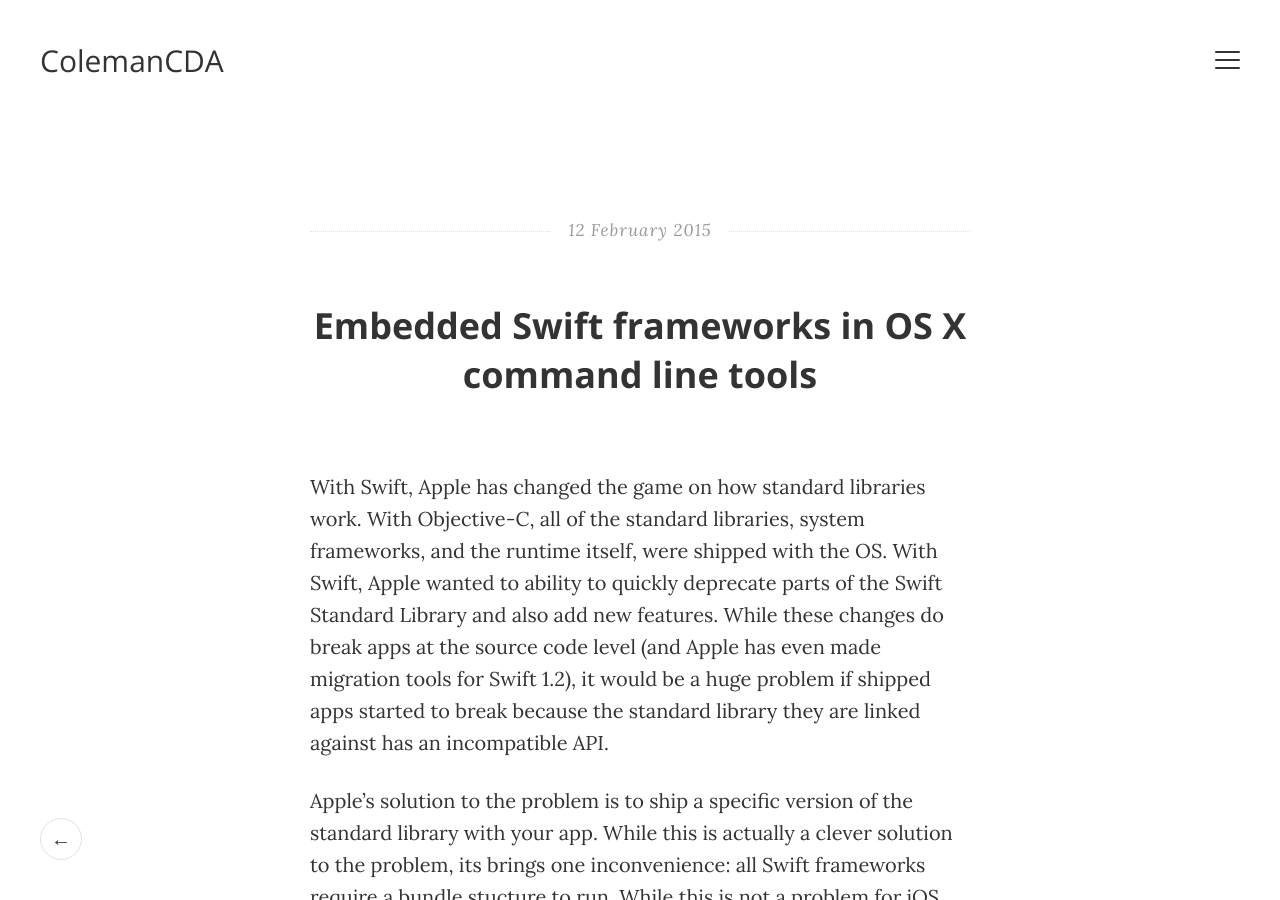
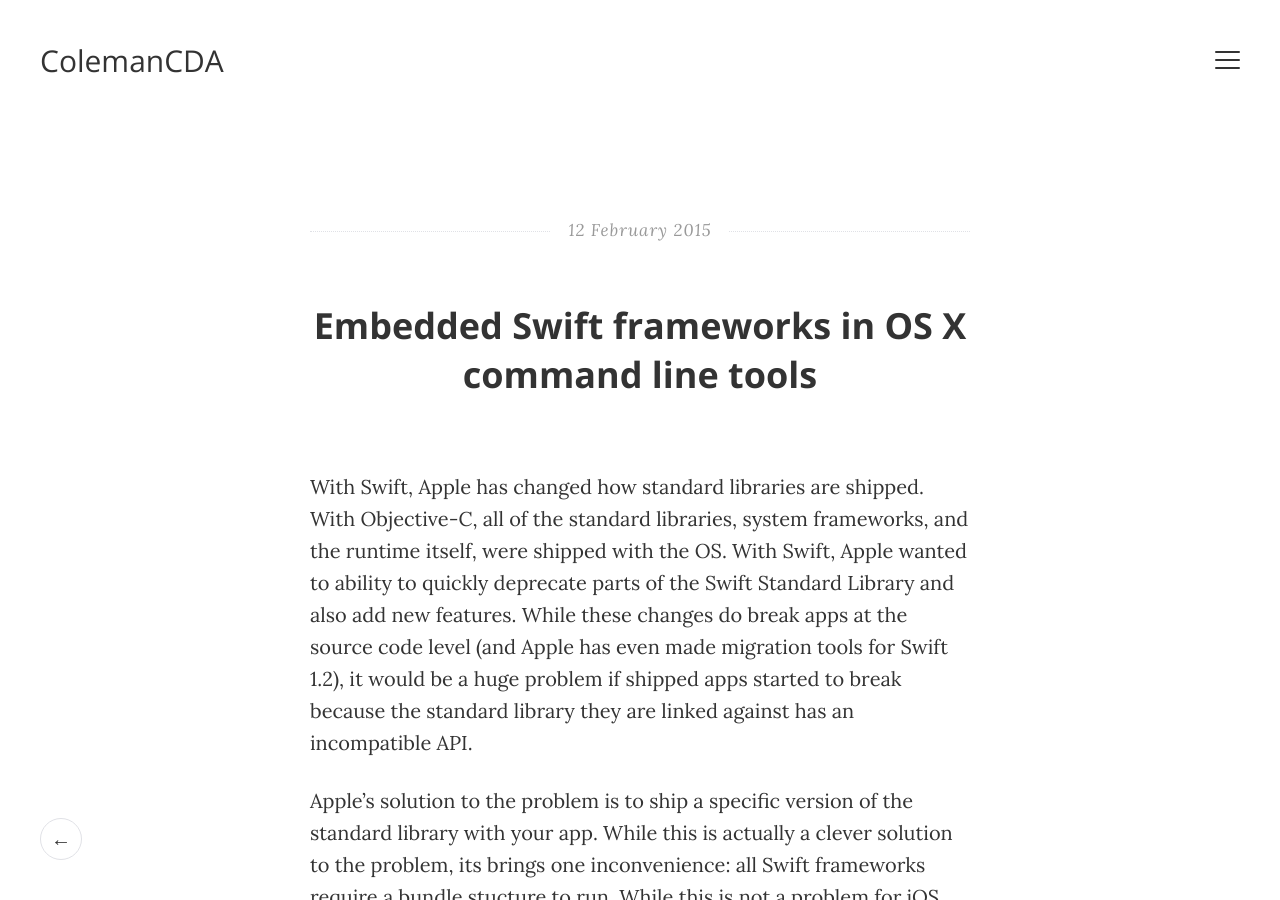
Before and after one commit to colemancda/colemancda.github.io, a Jekyll site: the page built from _posts/2015-02-12-embedded-swift-frameworks-osx-command-line-tools.md, in a window 1280 px wide and 900 px high. Built offline with Jekyll 4.4.1, drawn with Linux system fonts in a browser that asks for light colours.

Commit message:
update post

```diff
--- a/_posts/2015-02-12-embedded-swift-frameworks-osx-command-line-tools.md
+++ b/_posts/2015-02-12-embedded-swift-frameworks-osx-command-line-tools.md
@@ -5,7 +5,7 @@ date:   2015-02-12
 categories: Programming
 ---
 
-With Swift, Apple has changed the game on how standard libraries work. With Objective-C, all of the standard libraries, system frameworks, and the runtime itself, were shipped with the OS. With Swift, Apple wanted to ability to quickly deprecate parts of the Swift Standard Library and also add new features. While these changes do break apps at the source code level (and Apple has even made migration tools for Swift 1.2), it would be a huge problem if shipped apps started to break because the standard library they are linked against has an incompatible API.
+With Swift, Apple has changed how standard libraries are shipped. With Objective-C, all of the standard libraries, system frameworks, and the runtime itself, were shipped with the OS. With Swift, Apple wanted to ability to quickly deprecate parts of the Swift Standard Library and also add new features. While these changes do break apps at the source code level (and Apple has even made migration tools for Swift 1.2), it would be a huge problem if shipped apps started to break because the standard library they are linked against has an incompatible API.
 
 Apple's solution to the problem is to ship a specific version of the standard library with your app. While this is actually a clever solution to the problem, its brings one inconvenience: all Swift frameworks require a bundle stucture to run. While this is not a problem for iOS developers, who exclusively write code to be embedded in apps (or frameworks that will be embedded in apps), for OS X developers this can be an issue (Note: [the Swift standard library being shipped with apps is another reason why you can't create static Swift libraries](https://github.com/ksm/SwiftInFlux#static-libraries)). So creating an OS X command line tool begs the question: "Where's my copy of the Swift Standard library?".
 
```
